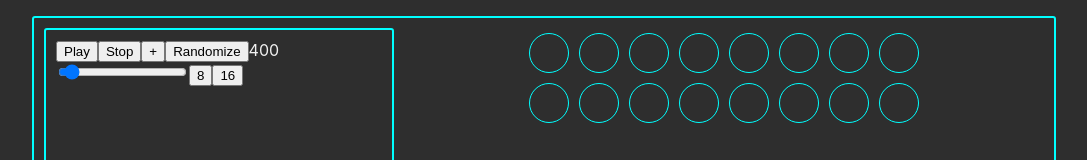
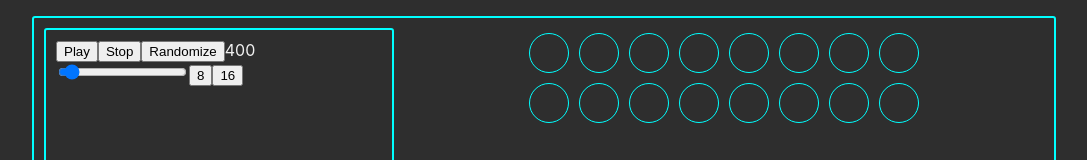
Before and after one commit to Loxphordex/Memoryfield, a React (Create React App) app: page / in a window 1280 px wide. Shown: the top 160 px of the page, without its empty margins (96-1183 px from the left). Built offline with nearby package versions, Linux system fonts and the light colour scheme.

Commit message:
wip play but no stop

```diff
--- a/src/App.js
+++ b/src/App.js
@@ -1,9 +1,10 @@
-import React, { useState, useEffect } from "react"
+import React, { useState, useEffect, useCallback } from "react"
 import MemoryField from "./components/MemoryField/MemoryField"
 import { getRandomSequence, getInitialSequence } from "./data/sequenceDetails"
 import ControlPanel from "./components/ControlPanel/ControlPanel"
 import { filterTypes } from './components/Audio/constants'
 import playSound from './components/Audio/playSound'
+import { handleKeydownEvents } from './appHelper'
 
 // styles
 import "./styles/container.css"
@@ -25,6 +26,10 @@ function App() {
   const [speed, setSpeed] = useState(150)
   const [outputLevel] = useState(0.2)
   const [ctx] = useState(new AudioContext())
+  const [setEventHandlers] = useState(() => window.addEventListener('keydown', event => handleKeydownEvents(event, setIsPlaying, isPlaying, random)))
+
+  // Callbacks
+  const random = useCallback(() => setNodes(getRandomSequence(16, nodeSequenceLength)), [nodeSequenceLength])
 
   let osc = ctx.createOscillator()
   let filter = ctx.createBiquadFilter()
@@ -32,6 +37,9 @@ function App() {
   filter.type = filterTypes.lowpass
 
   useEffect(() => {
+    if (setEventHandlers) {
+      setEventHandlers()
+    }
     if (nodes === null) {
       setNodes(getInitialSequence(16, nodeSequenceLength))
     }
@@ -56,7 +64,18 @@ function App() {
       clearTimeout(timeout)
       setActiveNode(-1)
     }
-  }, [activeNode, speed, isPlaying, nodes, AudioContext, ctx, outputLevel, filter, volume, osc, nodeSequenceLength])
+  }, [activeNode,
+      speed,
+      isPlaying,
+      nodes,
+      AudioContext,
+      ctx,
+      outputLevel,
+      filter,
+      volume,
+      osc,
+      nodeSequenceLength,
+      setEventHandlers])
 
   function randomize() {
     setNodes(getRandomSequence(16, nodeSequenceLength))
@@ -71,6 +90,7 @@ function App() {
       <section className="app-container">
         <ControlPanel
           speed={speed}
+          isPlaying={isPlaying}
           play={setIsPlaying}
           randomize={randomize}
           calculateBpm={calculateBpm}
--- /dev/null
+++ b/src/appHelper.js
@@ -0,0 +1,15 @@
+export function handleKeydownEvents(event, play, isPlaying, randomize) {
+  event.stopPropagation()
+  event.preventDefault()
+  console.log(isPlaying)
+
+  // spacebar
+  if (event.keyCode === 32) {
+    play(!isPlaying)
+  }
+
+  // r key
+  else if (event.keyCode === 82) {
+    randomize()
+  }
+}
--- a/src/components/ControlPanel/ControlPanel.js
+++ b/src/components/ControlPanel/ControlPanel.js
@@ -1,6 +1,5 @@
 import React, { useState, useEffect } from "react";
 import { notes } from '../../data/notes'
-import { defaultNode } from '../../data/sequenceDetails'
 import { waveforms } from '../Audio/constants'
 import MainPanel from './MainPanel'
 import NoteControls from './NoteControls'
@@ -8,9 +7,10 @@ import WaveControls from './WaveControls'
 import FilterControls from './FilterControls'
 
 export default function ControlPanel({
+  speed,
+  isPlaying,
   play,
   randomize,
-  speed,
   calculateBpm,
   nodes,
   nodeSequenceLength,
@@ -29,40 +29,10 @@ export default function ControlPanel({
     }
   }, [nodeEditor, nodes, selectedNode])
 
-  // ! feature removed
-  function addNode() {
-    if (nodes) {
-      if (nodes.length < 16) {
-        setNodes([...nodes, defaultNode(nodes.length)])
-      }
-    } else {
-      setNodes([defaultNode(0)])
-    }
-  }
-
-  // ! feature removed
-  function deleteNode() {
-    if (nodes != null &&  nodeEditor != null) {
-      const nodesCopy = [...nodes]
-      delete nodesCopy[nodeEditor]
-      setNodeEditor(null)
-      setNodes(enumeratePlayOrder(nodesCopy))
-    }
-  }
-
   function updateNodes() {
     nodes.splice(selectedNode.playOrder, 1, selectedNode)
     const newNodes = [...nodes]
     setNodes(newNodes)
-  }
-
-  function enumeratePlayOrder(nodes) {
-    if (nodes) {
-      return nodes.filter(Boolean).map((node, i) => {
-        node.playOrder = i
-        return node
-      })
-    }
   }
 
   function nodeActivationStatus(num) {
@@ -142,10 +112,8 @@ export default function ControlPanel({
       <MainPanel
         playSequence={playSequence}
         play={play}
-        addNode={addNode}
         randomize={randomize}
         calculateBpm={calculateBpm}
-        deleteNode={deleteNode}
         speed={speed}
         setSequenceAndNodeStatus={setSequenceAndNodeStatus}
       />
--- a/src/components/ControlPanel/MainPanel.js
+++ b/src/components/ControlPanel/MainPanel.js
@@ -3,7 +3,6 @@ import React from 'react'
 export default function MainPanel({
   playSequence,
   play,
-  addNode,
   randomize,
   calculateBpm,
   speed,
@@ -13,7 +12,6 @@ export default function MainPanel({
     <div className='global-controls'>
       <button onClick={() => playSequence()}>Play</button>
       <button onClick={() => play(false)}>Stop</button>
-      <button onClick={() => addNode()}>+</button>
       <button onClick={() => randomize()}>Randomize</button>
 
       <label htmlFor="speed">{(60_000 / speed).toFixed()}</label>
```
